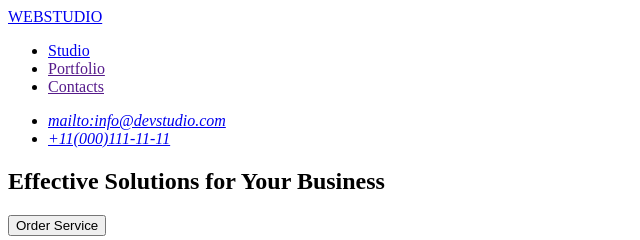
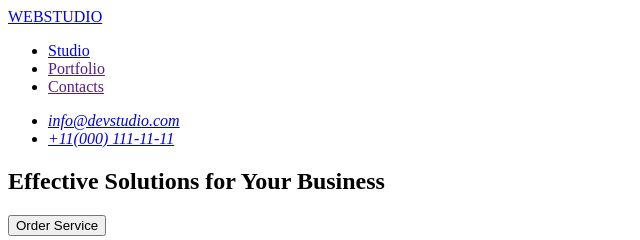
Before and after one commit to Plane-Jumper5/goit-markup-hw-01, a plain HTML site: page index.html in a window 1280 px wide. Shown: the top 240 px of the page, 0-640 px from the left. Drawn offline with Linux system fonts and the light colour scheme.

Commit message:
Fix homework-01

```diff
--- a/index.html
+++ b/index.html
@@ -26,9 +26,9 @@
       <address>
         <ul>
           <li>
-            <a href="mailto:info@devstudio.com">mailto:info@devstudio.com</a>
+            <a href="mailto:info@devstudio.com">info@devstudio.com</a>
           </li>
-          <li><a href="tel:+110001111111">+11(000)111-11-11</a></li>
+          <li><a href="tel:+110001111111">+11(000) 111-11-11</a></li>
         </ul>
       </address>
     </header>
```
